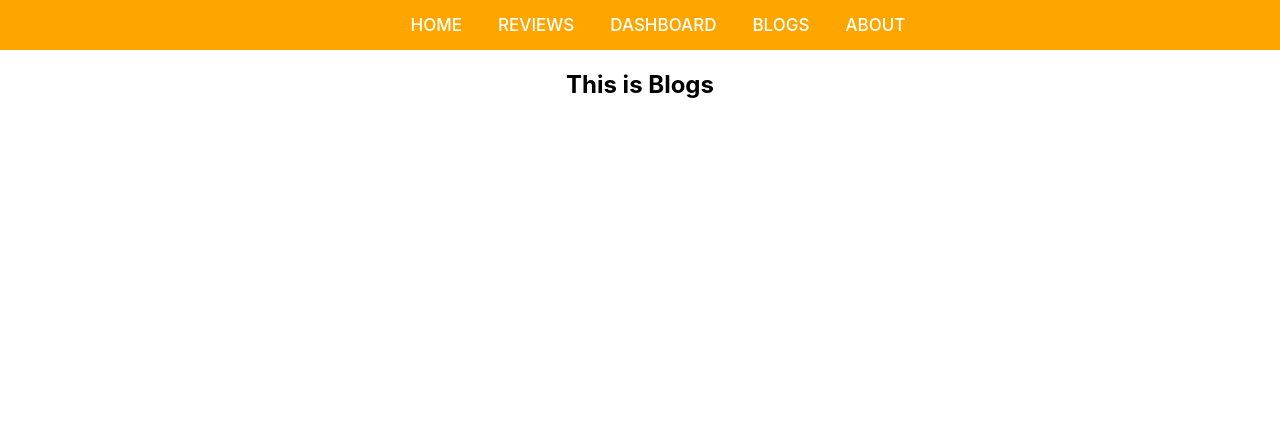
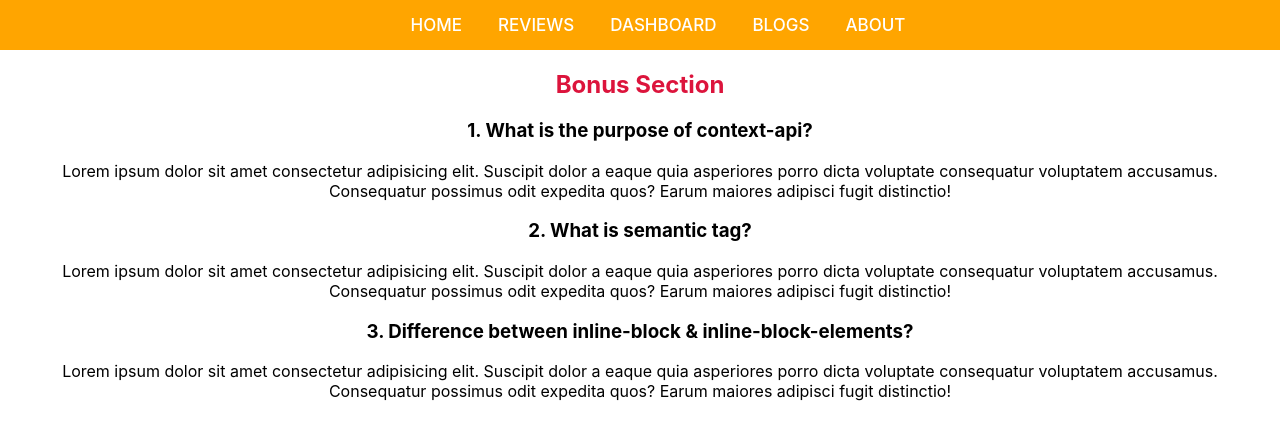
Before and after one commit to rashedevs/clock-zone, a React (Create React App) app: page /blogs in a window 1280 px wide. Shown: the top 440 px of the page. Built offline with nearby package versions, Linux system fonts and the light colour scheme.

Commit message:
blogs section  added

```diff
--- a/src/components/About/About.css
+++ b/src/components/About/About.css
@@ -0,0 +1,8 @@
+.about-us {
+    background-color: gainsboro;
+}
+
+.about-us img {
+    height: 100%;
+    width: 840px;
+}
--- a/src/components/About/About.js
+++ b/src/components/About/About.js
@@ -1,9 +1,10 @@
 import React from 'react';
+import './About.css'
 
 const About = () => {
     return (
-        <div>
-            <h2>This is About</h2>
+        <div className='about-us'>
+            <img src="https://img.freepik.com/free-vector/about-us-concept-illustration_114360-669.jpg?t=st=1649072808~exp=1649073408~hmac=592d629ec91e94da1ca5211b4c2dc2540dff0f2135182c33bb9a5cd2bc5d08cd&w=740" alt="about us img" />
         </div>
     );
 };
--- a/src/components/Blogs/Blogs.css
+++ b/src/components/Blogs/Blogs.css
@@ -0,0 +1,7 @@
+.blogs-container {
+    padding: 0px 50px;
+}
+
+.blog-title {
+    color: crimson;
+}
--- a/src/components/Blogs/Blogs.js
+++ b/src/components/Blogs/Blogs.js
@@ -1,9 +1,25 @@
 import React from 'react';
+import './Blogs.css'
 
 const Blogs = () => {
     return (
         <div>
-            <h2>This is Blogs</h2>
+            <h2 className='blog-title'>Bonus Section</h2>
+            <div className='blogs-container'>
+                <div>
+                    <h3>1. What is the purpose of context-api?</h3>
+                    <p>Lorem ipsum dolor sit amet consectetur adipisicing elit. Suscipit dolor a eaque quia asperiores porro dicta voluptate consequatur voluptatem accusamus. Consequatur possimus odit expedita quos? Earum maiores adipisci fugit distinctio!</p>
+                </div>
+                <div>
+                    <h3>2. What is semantic tag?</h3>
+                    <p>Lorem ipsum dolor sit amet consectetur adipisicing elit. Suscipit dolor a eaque quia asperiores porro dicta voluptate consequatur voluptatem accusamus. Consequatur possimus odit expedita quos? Earum maiores adipisci fugit distinctio!</p>
+                </div>
+                <div>
+                    <h3>3. Difference between inline-block & inline-block-elements?</h3>
+                    <p>Lorem ipsum dolor sit amet consectetur adipisicing elit. Suscipit dolor a eaque quia asperiores porro dicta voluptate consequatur voluptatem accusamus. Consequatur possimus odit expedita quos? Earum maiores adipisci fugit distinctio!</p>
+                </div>
+
+            </div>
         </div>
     );
 };
--- a/src/components/Reviews/Reviews.js
+++ b/src/components/Reviews/Reviews.js
@@ -7,7 +7,7 @@ const Reviews = () => {
     const [reviews, setReviews] = useReviews()
     return (
         <div>
-            <h2 className='reviews-title'>All Reviews</h2>
+            <h2 className='reviews-title'>What our customers say!</h2>
             <div className='all-reviews'>
                 {
                     reviews.map(review => <Review key={review.id} review={review}></Review>)
```
